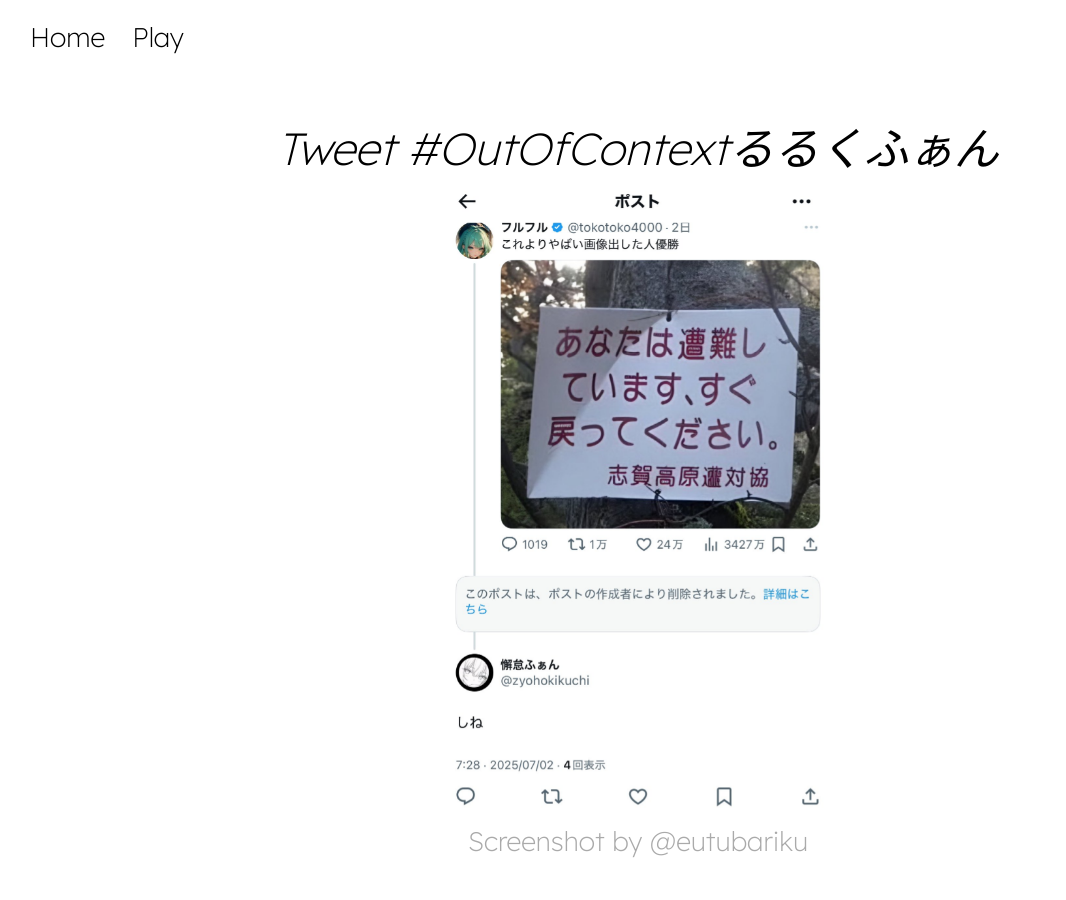
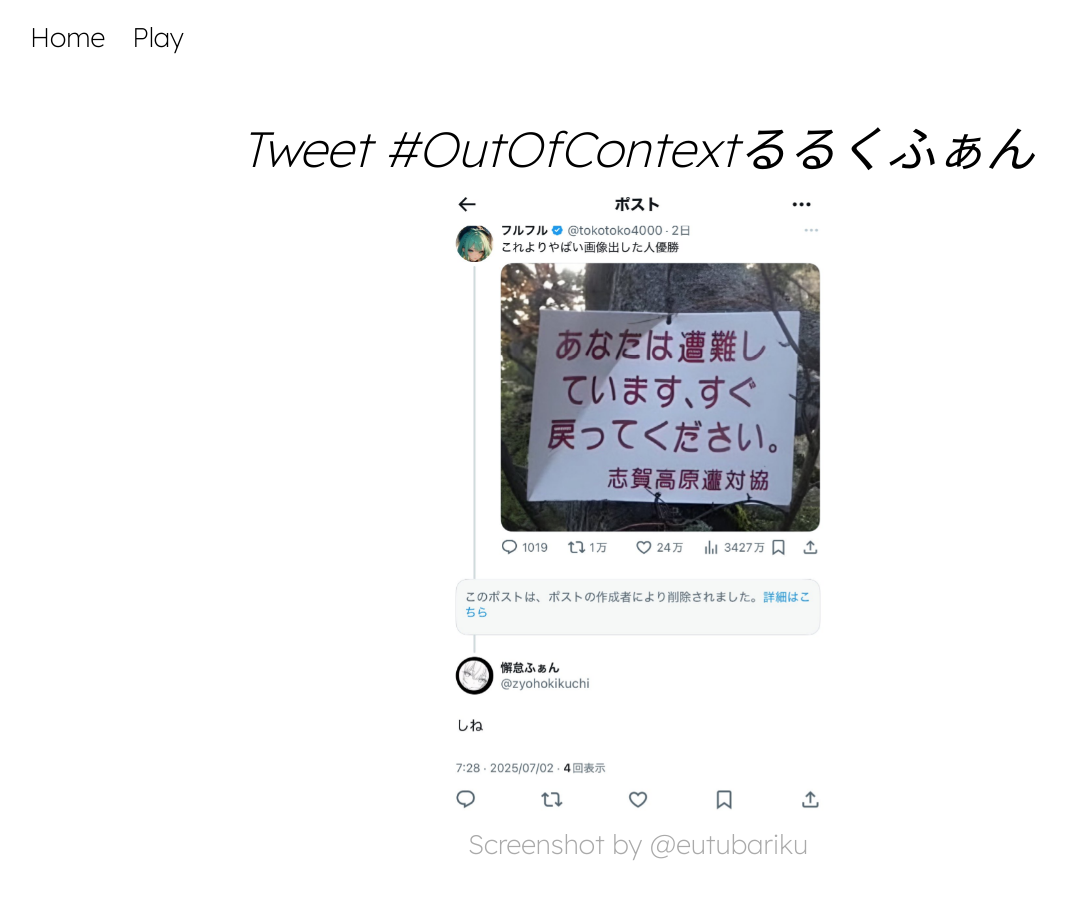
Before and after one commit to liruru/Runachas, a Jekyll site: the page built from index.html, in a window 1280 px wide. Shown: the whole page, without its empty margins (2-1068 px from the left). Built offline with Jekyll 4.4.1, drawn with Linux system fonts in a browser that asks for light colours.

Commit message:
Update index.html
文字サイズ調整に伴う変更

```diff
--- a/index.html
+++ b/index.html
@@ -4,7 +4,7 @@ title: 🪽🫧
 ---
 
 <div class="center">
-  <h2 class='fade'><i><a href='https://x.com/intent/post?url=&hashtags=OutOfContext%E3%82%8B%E3%82%8B%E3%81%8F%E3%81%B5%E3%81%81%E3%82%93'>Tweet #OutOfContextるるくふぁん</a></i></h1>
+  <h1 class='fade'><i><a href='https://x.com/intent/post?url=&hashtags=OutOfContext%E3%82%8B%E3%82%8B%E3%81%8F%E3%81%B5%E3%81%81%E3%82%93'>Tweet #OutOfContextるるくふぁん</a></i></h1>
   <img src="{{ '/assets/images/shine.jpg' | relative_url }}" alt="Out of Context 懈怠ふぁん" style="max-width:80vw; max-height:70vh;" class='fade fade-delay'>
   <p style='color: #aaa'>Screenshot by @eutubariku</p>
 </div>
```
